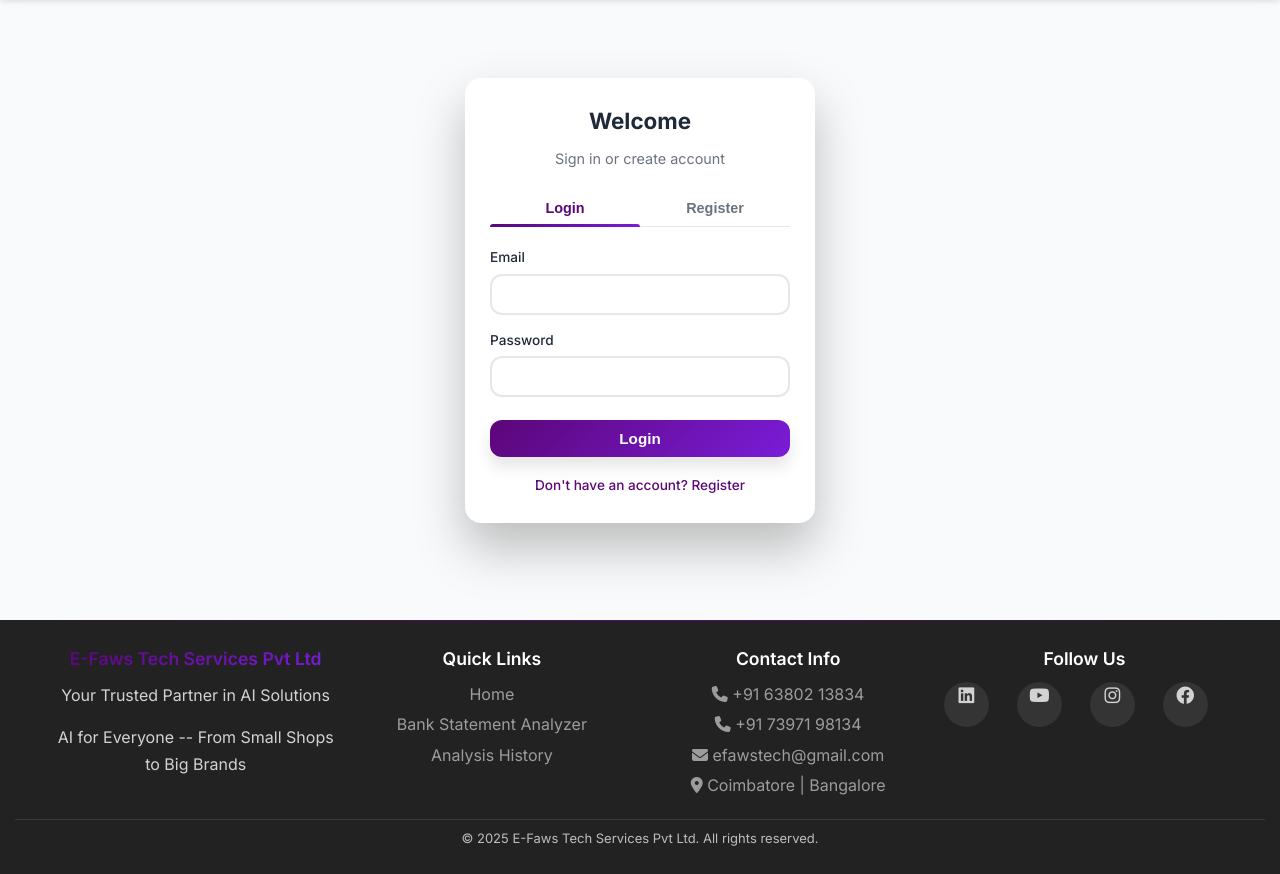
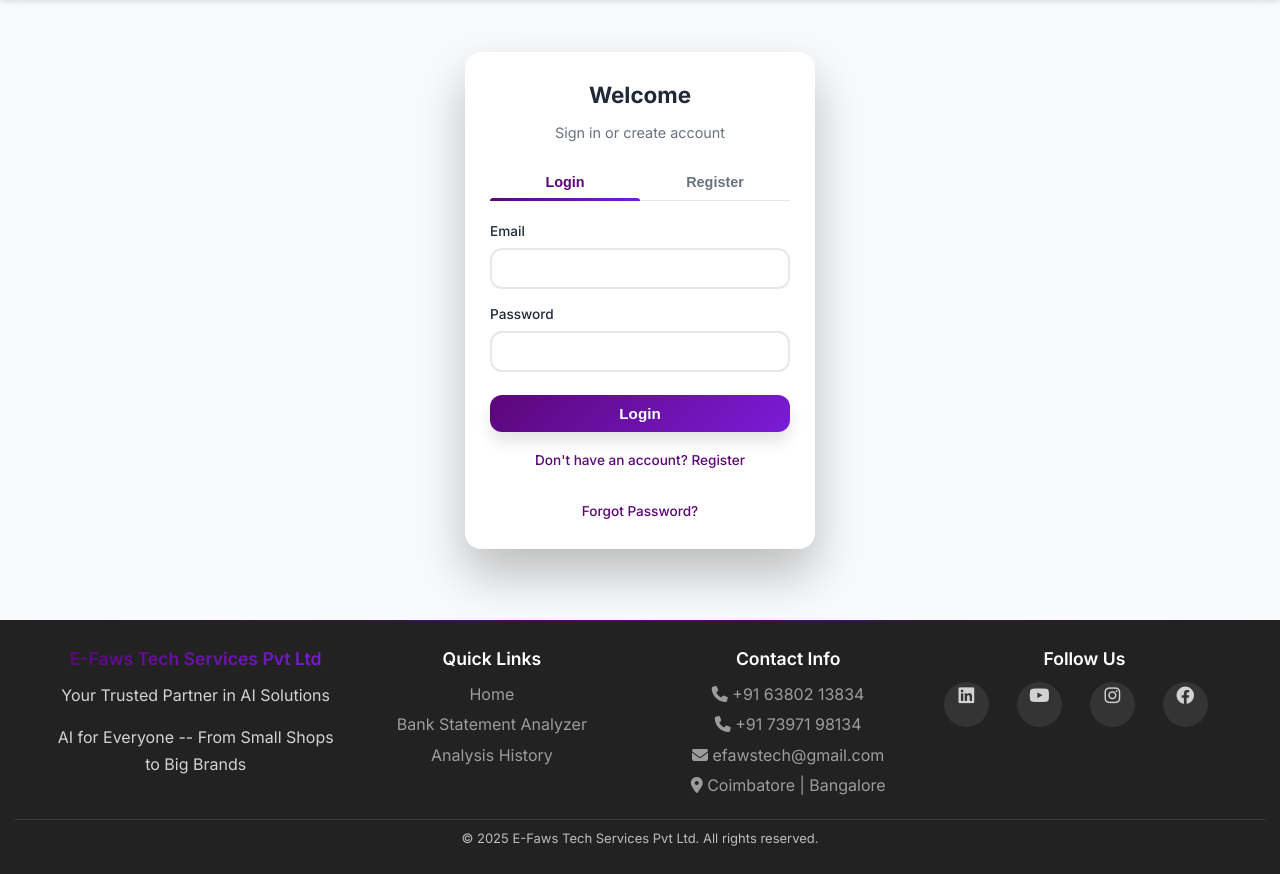
Before and after one commit to praveee333/convector, a Flask app: page /login in a window 1280 px wide. Shown: the part 150-1024 px from the top of the page. Run offline with Flask 3, Linux system fonts and the light colour scheme.

Commit message:
Add 'Forgot Password?' link to login form

```diff
--- a/templates/login.html
+++ b/templates/login.html
@@ -29,6 +29,8 @@
 
             <div class="form-footer">
                 <a href="#" onclick="showTab('register')">Don't have an account? Register</a>
+                <br><br>
+                <a href="/forgot-password">Forgot Password?</a>
             </div>
         </form>
 
```
